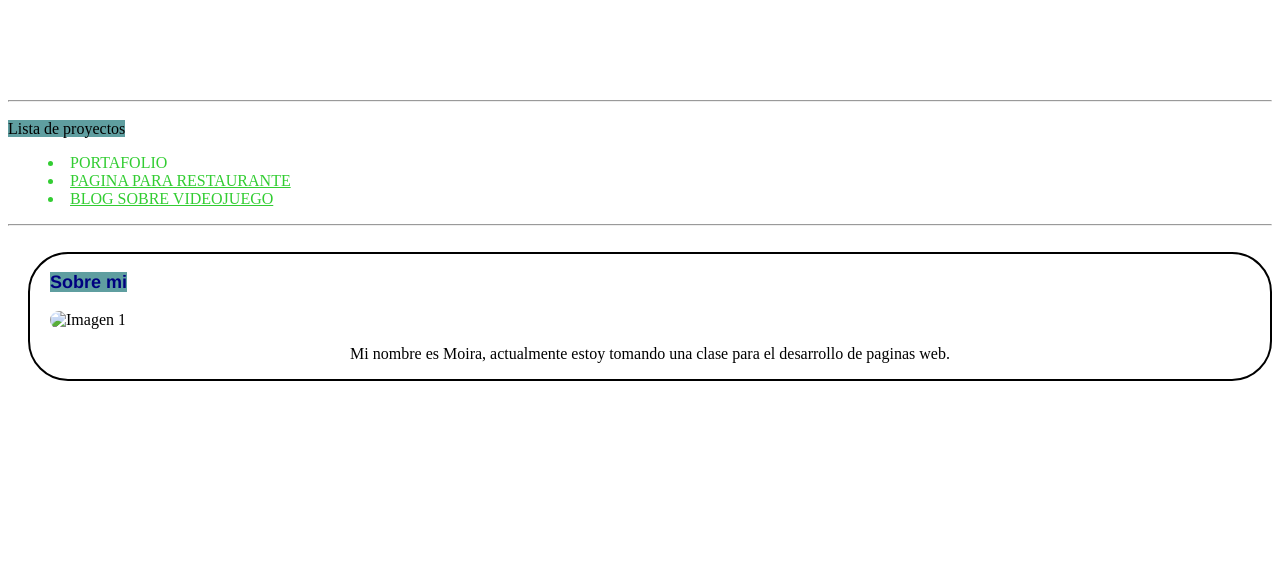
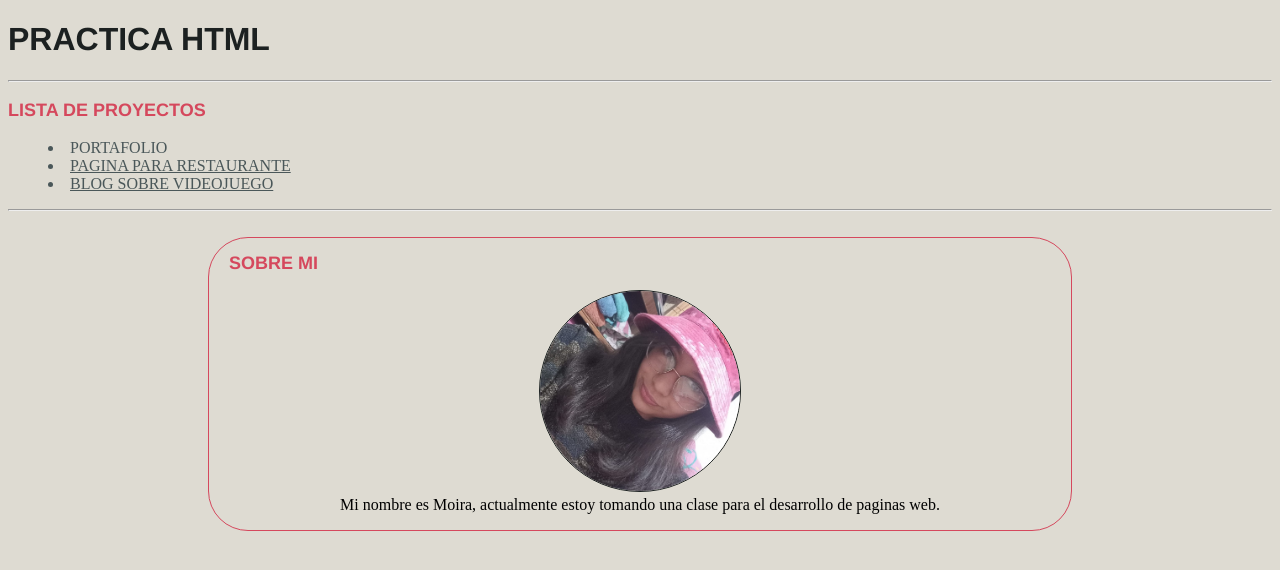
Before and after one commit to MoiraVH/HTML_Practice, a plain HTML site: page index.html in a window 1280 px wide. Drawn offline with Linux system fonts and the light colour scheme.

Commit message:
Cambios no actualizados

```diff
--- a/Styles/master.css
+++ b/Styles/master.css
@@ -1,10 +1,19 @@
+body{
+    background-color: #DEDBD2;
+}
+
 div{
     margin-left: 20px;
     font-family: 'Times New Roman';
 }
 
+h1 {
+    font-family: 'Franklin Gothic Medium';
+    color: #1C2121;
+}
+
 .seccion_perfil{
-    border: 2px solid black;
+    border: 2px solid #1C2121;
     border-radius: 5%;
     margin-left: 40px;
 }
@@ -12,37 +21,41 @@ div{
 .fotoPerfil{
     justify-content: center;
     width: 200px;
-    height: 200;
-    border-radius: 100px;
-    border: 1px solid black";
+    height: 200px;
+    border-radius: 500px;
+    border: 1px solid #1C2121;
 
 }
 
 .seccionPerfil{
     border-radius: 40px;
-    border: 2px solid black;
+    border: 1px solid #D5485D;
+    margin-left: 200px;
+    margin-right: 200px;
+    justify-content: center;
 }
 
 #list{
-    color: limegreen;
+    color: #4a5759;
     font-family: 'Times New Roman';
     list-style-position: inside;
 }
 
 #Headings{
-    color: navy;
+    color: #D5485D;
     font-size: large;
     font-family: 'Franklin Gothic Medium';
 }
 
+h2{}
+
 a{
-    color: limegreen;
+    color: #4a5759;
 }
 
-span {
-    background-color: cadetblue;
-}
+
 
 p{
     text-align: center;
+    font-family:'Times New Roman';
 }
--- a/index.html
+++ b/index.html
@@ -8,10 +8,9 @@
     </head>
 
     <body>
-        <marquee><h1>PRACTICA HTML</h1></marquee>
+        <h1>PRACTICA HTML</h1>
         <hr />
-       <h3 id="Headings"></h3>
-            <span>Lista de proyectos</span>
+            <h3 id="Headings">LISTA DE PROYECTOS</h3>
         </h3>
 
         <ul id="list">
@@ -24,20 +23,18 @@
 
         <div class="seccionPerfil">
             <div>
-                <h3 id="Headings">
-                    <span>Sobre mi</span>
-                </h3>
+                <h2 id="Headings" >
+                    <span>SOBRE MI</span>
+                </h2>
             </div>
 
-            <div>
+
+            <p>
                 <img class="fotoPerfil"
-                src="C:\Users\Darzee\OneDrive\Pictures\komi.jfif"
+                src="fotoz\yopo3.jpg"
                 alt="Imagen 1"
                 />
-            </div>
-
-            <p>
-
+                <br/>
                 Mi nombre es Moira, actualmente estoy tomando una clase para el desarrollo de paginas web.
             </p>
         </div>
```
Also changed, not shown: fotoz/yopo3.jpg (added).
